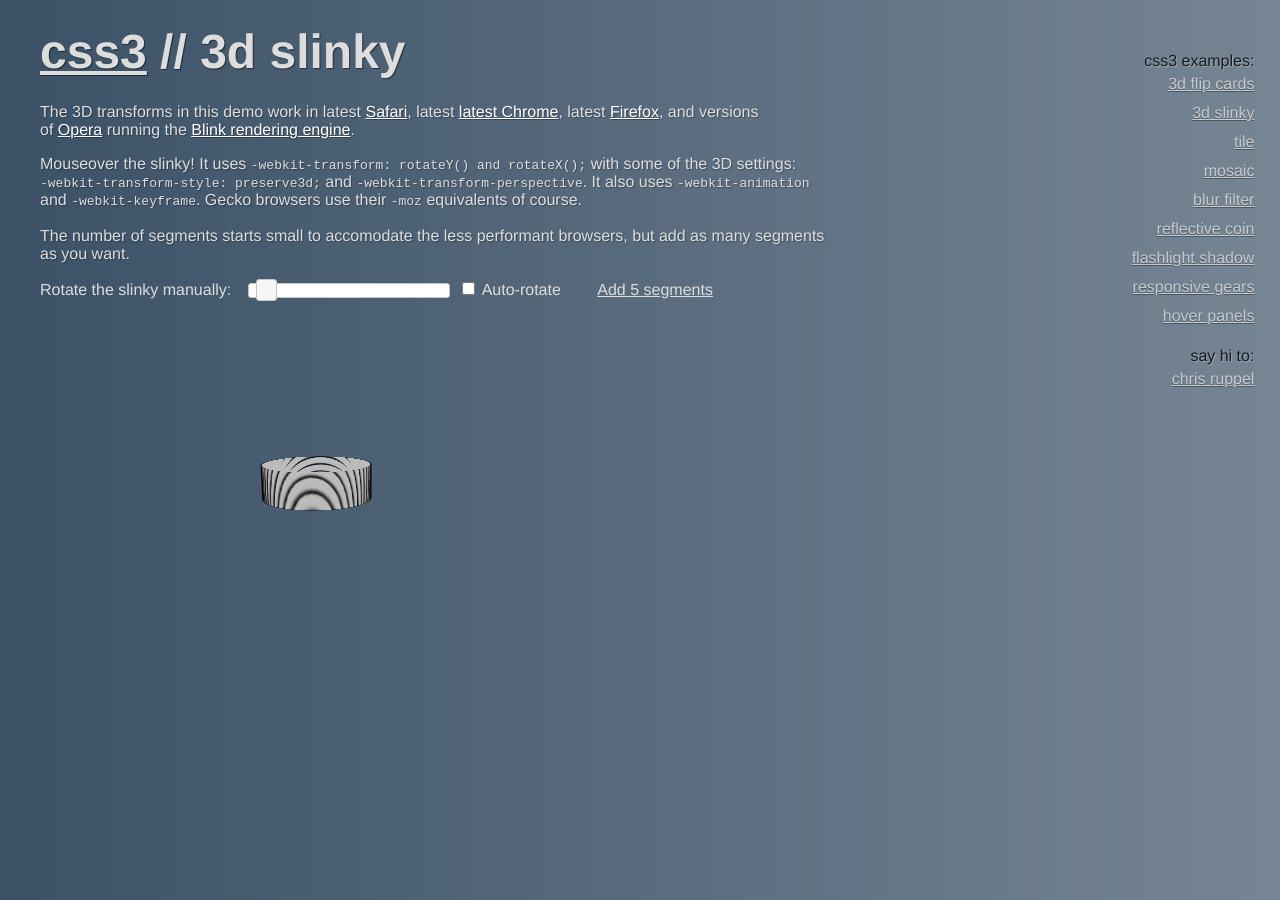
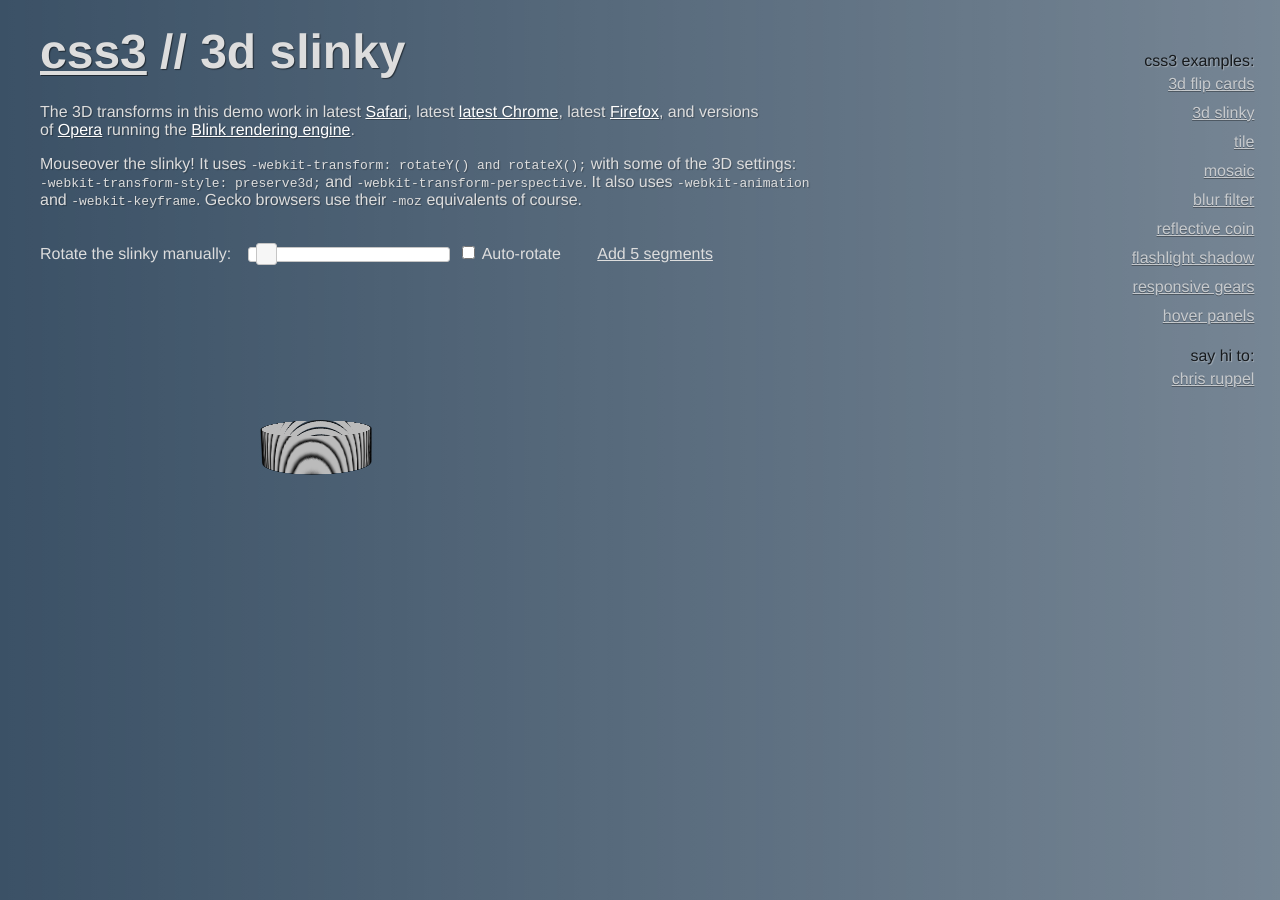
Before and after one commit to rupl/css3playground.com, a Jekyll site: the page built from _posts/demos/0001-02-01-slinky.html, in a window 1280 px wide. Built offline with Jekyll 4.4.1, drawn with Linux system fonts in a browser that asks for light colours; nearby versions of some CDN libraries.

Commit message:
copy change to indicate we upped default number of slinky segments

```diff
--- a/_posts/demos/0001-02-01-slinky.html
+++ b/_posts/demos/0001-02-01-slinky.html
@@ -194,7 +194,6 @@ original: slinky.php
 <p class="instructions">
 	Mouseover the slinky! It uses <code>-webkit-transform: rotateY() and rotateX();</code> with some of the 3D settings: <code>-webkit-transform-style: preserve3d;</code> and <code>-webkit-transform-perspective</code>. It also uses <code>-webkit-animation</code> and <code>-webkit-keyframe</code>.
 	Gecko browsers use their <code>-moz</code> equivalents of course.<br><br>
-	The number of segments starts small to accomodate the less performant browsers, but add as many segments as you want.
 </p>
 
 <div id="rotate">Rotate the slinky manually:
```
Also changed, not shown: 1 other file.
